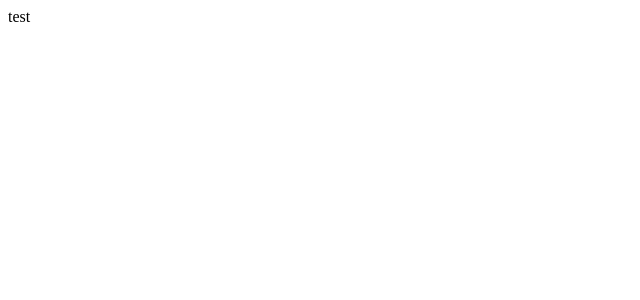
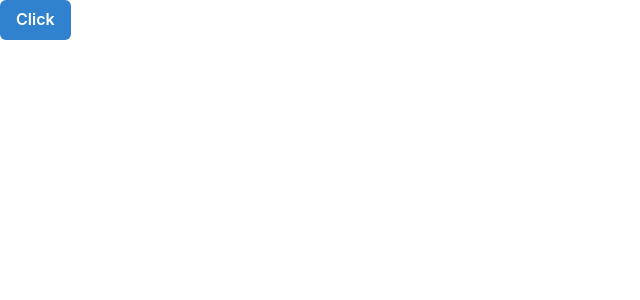
Before and after one commit to aizazjk02/game-hub-test, a React (Vite) app: page / in a window 1280 px wide. Shown: the top 300 px of the page, without its empty margins (0-640 px from the left). Built offline with nearby package versions, Linux system fonts and the light colour scheme.

Commit message:
install chakra ui

```diff
--- a/package.json
+++ b/package.json
@@ -10,6 +10,10 @@
     "preview": "vite preview"
   },
   "dependencies": {
+    "@chakra-ui/react": "^2.8.2",
+    "@emotion/react": "^11.11.4",
+    "@emotion/styled": "^11.11.0",
+    "framer-motion": "^11.0.8",
     "react": "^18.2.0",
     "react-dom": "^18.2.0"
   },
--- a/src/App.tsx
+++ b/src/App.tsx
@@ -1,7 +1,9 @@
+import { Button } from "@chakra-ui/react"
 const App = () => {
+
   return (
     <div>
-      test
+      <Button colorScheme="blue">Click</Button>
     </div>
   )
 }
--- a/src/main.tsx
+++ b/src/main.tsx
@@ -1,10 +1,13 @@
 import React from 'react'
 import ReactDOM from 'react-dom/client'
+import { ChakraProvider } from '@chakra-ui/react'
 import App from './App.tsx'
 import './index.css'
 
 ReactDOM.createRoot(document.getElementById('root')!).render(
   <React.StrictMode>
-    <App />
+    <ChakraProvider>
+      <App />
+    </ChakraProvider>
   </React.StrictMode>,
 )
```
Also changed, not shown: 1 other file (tests, documents, lock files or other folders).
